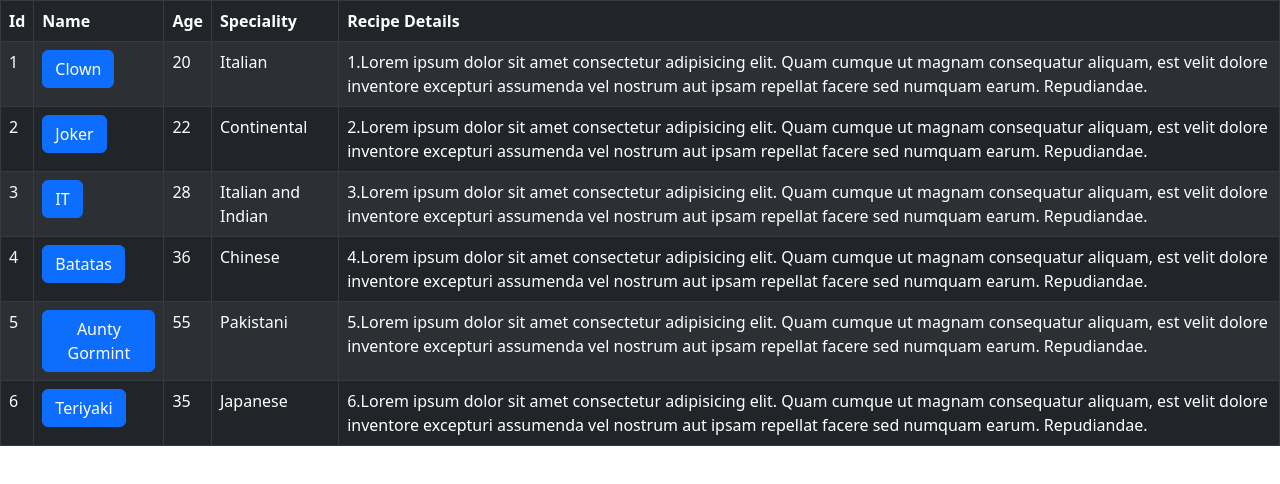
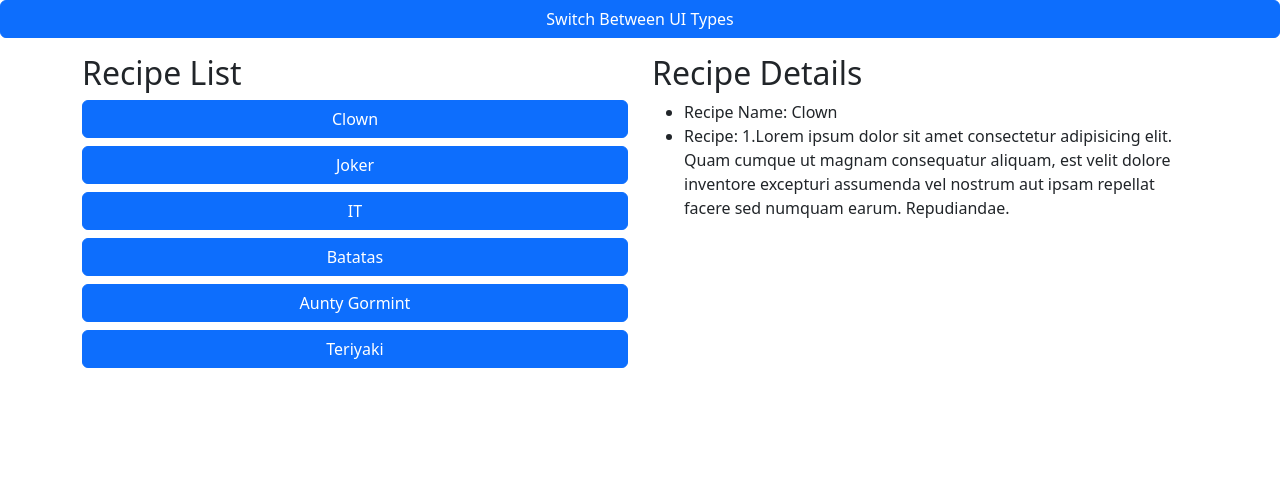
Before and after one commit to HamzaSheikh05/MasterDetail-App, a React (Create React App) app: page / in a window 1280 px wide. Both pictures are taken after a click on the button "Clown". Shown: the top 484 px of the page. Built offline with nearby package versions, Linux system fonts and the light colour scheme.

Commit message:
Added master-detail-app example following https://seanconnolly.dev/react-master-detail-pattern with ability to switch between implementations

```diff
--- a/src/App.js
+++ b/src/App.js
@@ -1,10 +1,16 @@
 import "bootstrap/dist/css/bootstrap.min.css";
 import Shell from "./components/Shell";
+import RecipeList from "./components/RecipeList"
+import { useState } from "react";
+import { Button } from "react-bootstrap";
+function App() {
+  const [toggle, setState] = useState(true)
 
-function App() {
+
   return (
-    <div className="App">
-      <Shell />
+    <div className="App d-grid gap-3">
+      <Button onClick={() => setState(!toggle)}>Switch Between UI Types</Button>
+      {toggle ? <RecipeList/> : <Shell/>}
     </div>
   );
 }
--- /dev/null
+++ b/src/components/RecipeDetails.jsx
@@ -0,0 +1,26 @@
+import React, { useState } from "react";
+
+const RecipeDetails  = ({ recipe }) => {
+
+    const [recipeDetails, setRecipeDetails] = useState(recipe);
+
+    if (!recipeDetails) {
+        return <div>Loading...</div>
+    }
+
+    return (
+        <div>
+            {recipeDetails && (
+                <>
+                <ul>
+                    <li>Recipe Name: {recipeDetails.name}</li>
+                    <li>Recipe: {recipeDetails.recipe}</li>
+                </ul>
+                </>
+            )}
+        </div>
+
+    );
+};
+
+export default RecipeDetails;
--- /dev/null
+++ b/src/components/RecipeList.jsx
@@ -0,0 +1,36 @@
+import React, { useState } from "react";
+import { Button, Container, Row, Col, Stack } from "react-bootstrap";
+import { RecipeData } from "../database/recipeDatabase";
+import RecipeDetails from "./RecipeDetails";
+
+
+const RecipeList = () => {
+
+    const [recipes, setRecipes] = useState(RecipeData);
+    const [selectedRecipe, setSelectedRecipe] = useState(null);
+
+    return (
+        <Container>
+            <Row>
+                <Col>
+                    <h2>Recipe List</h2>
+                    <Row >
+                        <Stack gap={2} className="col-md-5 mx-auto">
+                    {
+                        recipes.map(r => (
+                            <Button key={r.id} onClick={() => setSelectedRecipe(r)}>{r.name}</Button>
+
+                        ))}
+                        </Stack>
+                </Row>
+                </Col>
+                <Col>
+                    <h2>Recipe Details</h2>
+                    {selectedRecipe && <RecipeDetails key={selectedRecipe.id} recipe={selectedRecipe} />}
+                </Col>
+            </Row>
+        </Container>
+    );
+};
+
+export default RecipeList;
```
